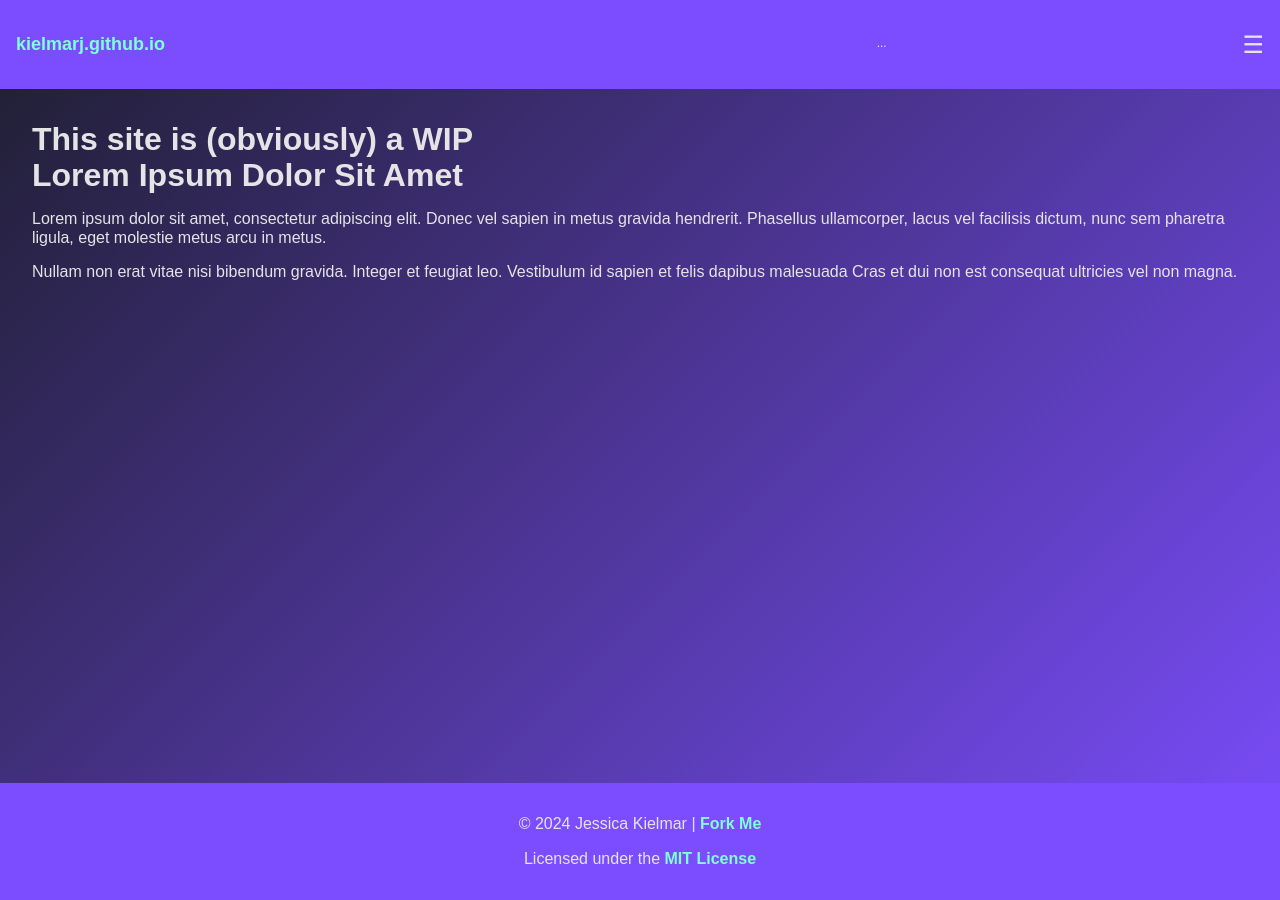
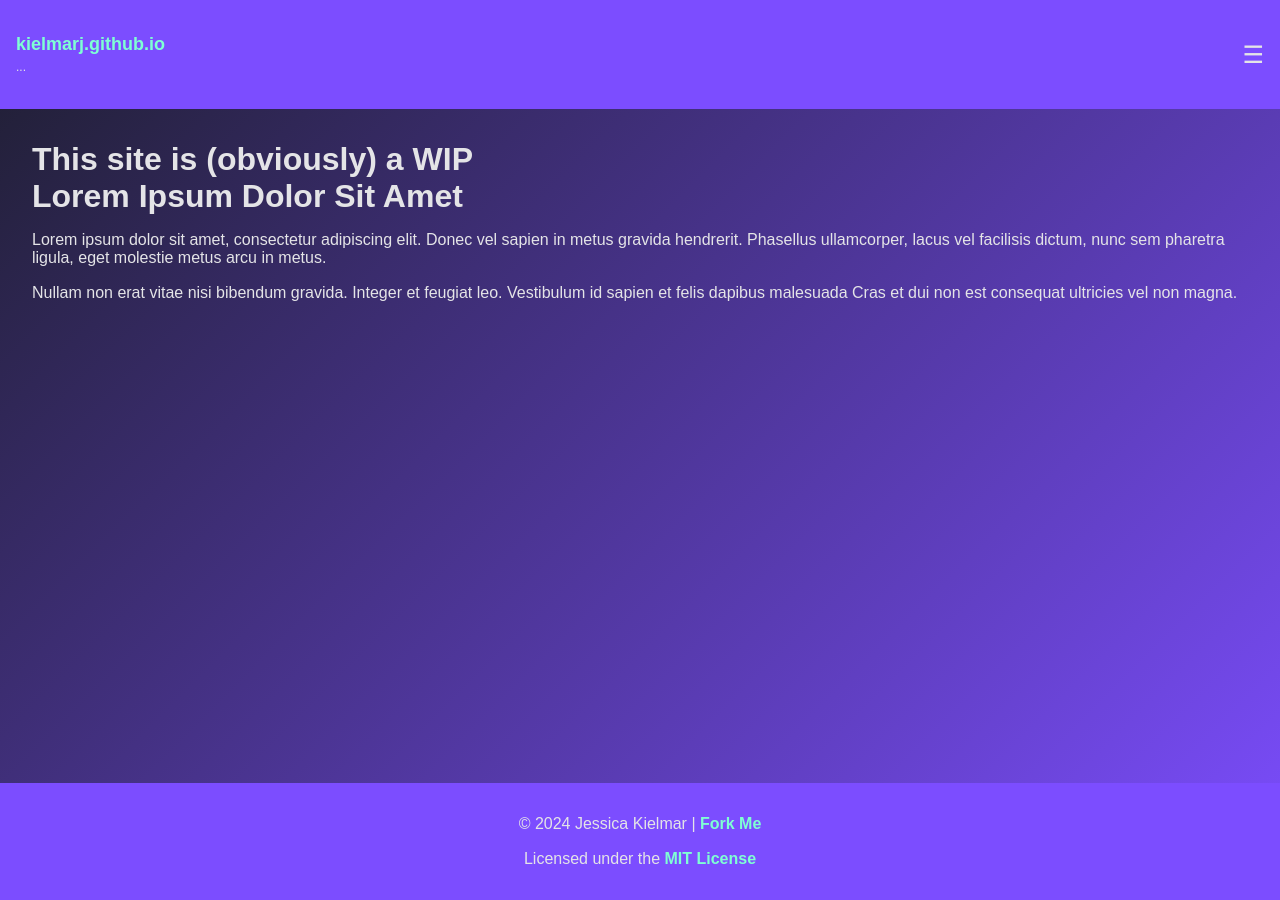
Before and after one commit to kielmarj/kielmarj.github.io, a Jekyll site: the page built from docs/index.html, in a window 1280 px wide. Built offline with Jekyll 4.4.1, drawn with Linux system fonts in a browser that asks for light colours.

Commit message:
Update default.html

```diff
--- a/docs/_layouts/default.html
+++ b/docs/_layouts/default.html
@@ -10,8 +10,7 @@
 <body>
   <header>
     <div class="header-container">
-        <p style="font-size: 18px;"><a href="https://kielmarj.github.io">kielmarj.github.io</a></p><br>
-        <p id="joke" style="font-size: 12px;">...</p>
+        <span class="header-left"><p style="font-size: 18px;"><a href="https://kielmarj.github.io">kielmarj.github.io</a><br><span id="joke" style="font-size: 12px;">...</span></p></span>
         <nav>
         <ul class="dropdown">
           <li class="dropdown-item">
```
